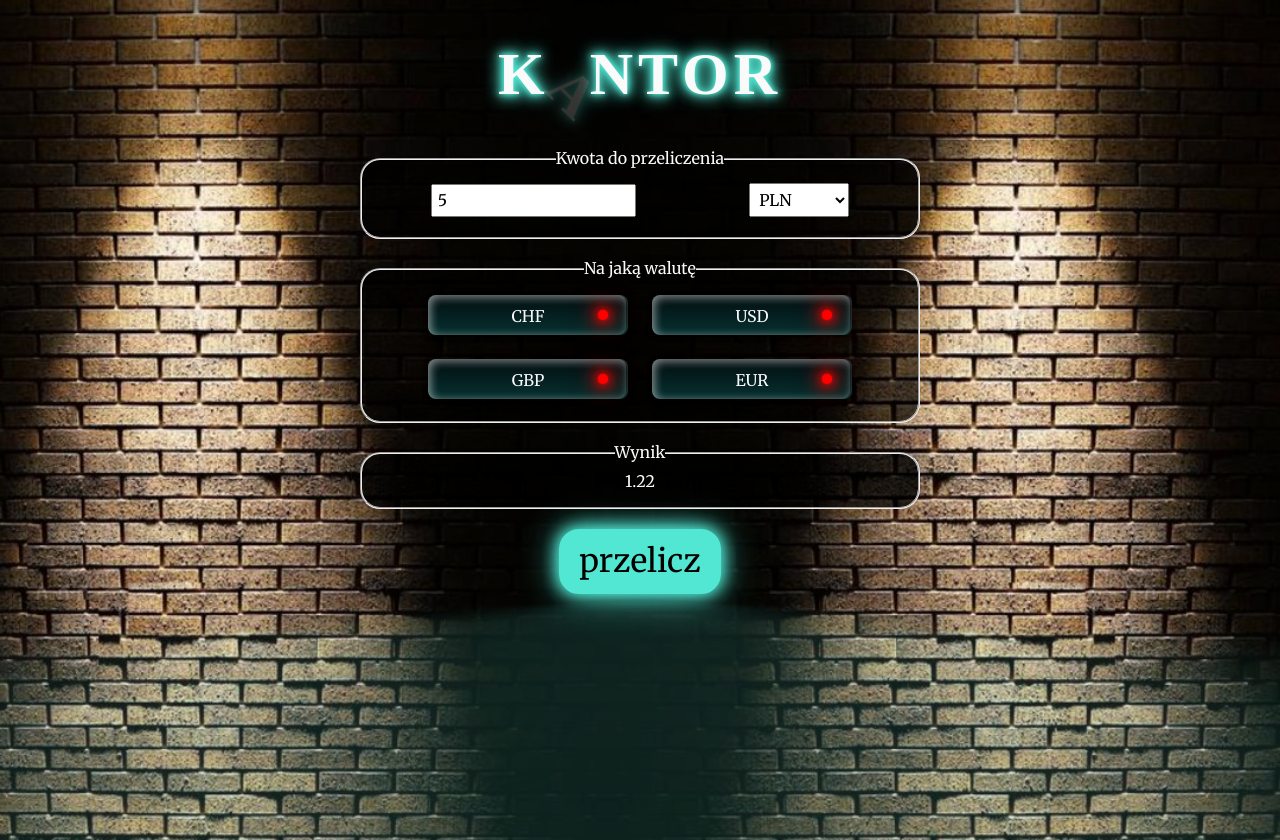
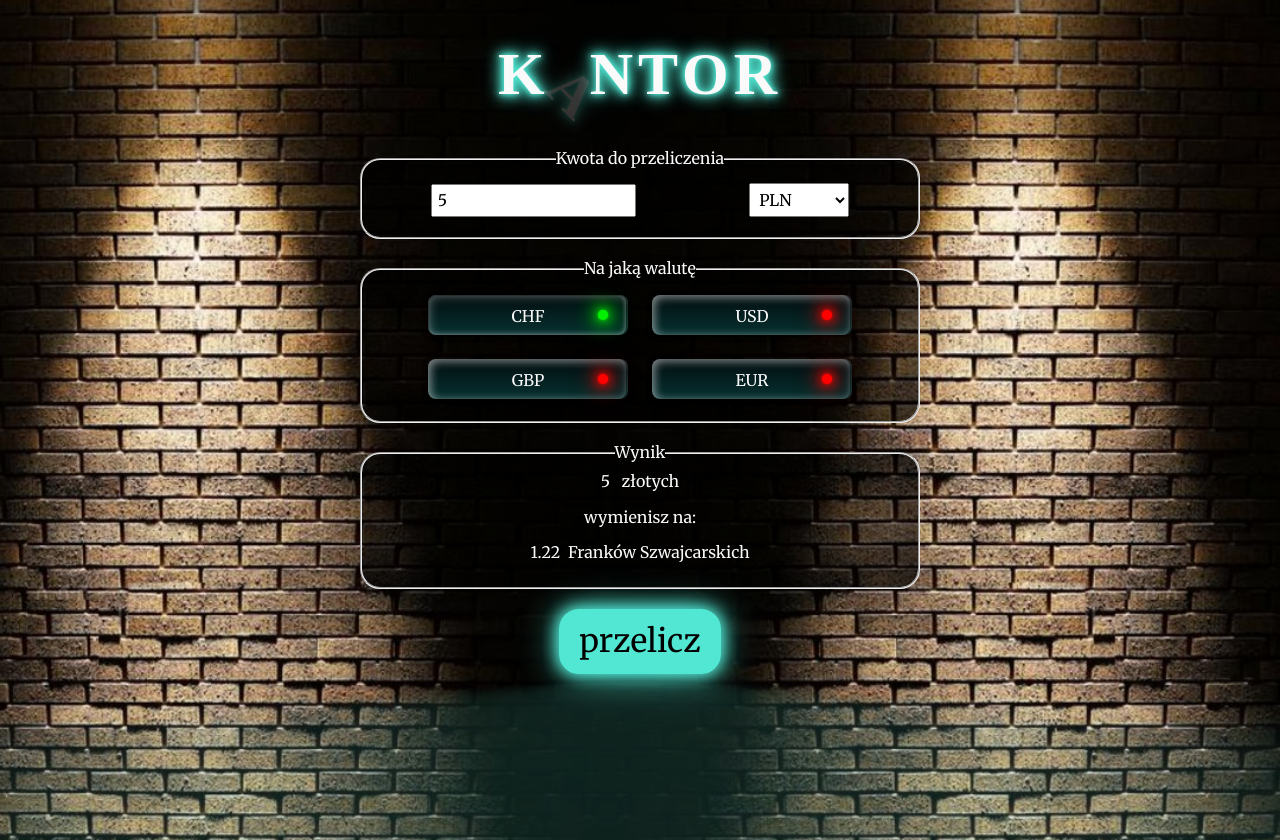
Before and after one commit to Krzysztof-Jaczewski/currency-converter-react, a React (Create React App) app: page / in a window 1280 px wide. Both pictures are taken after typing "5" into the empty fields and a click on the button "przelicz". Built offline with nearby package versions, Linux system fonts and the light colour scheme; a web font is replaced by a local one.

Commit message:
main calculations complited

```diff
--- a/src/App.js
+++ b/src/App.js
@@ -13,26 +13,31 @@ import { currencies } from "./currencies/currencies"
 
 
 function App() {
+
   const [result, setResult] = useState(0);
+  const [resultUpdate, setResultUpdate] = useState(0);
+
   const [amount, setAmont] = useState(0);
-  console.log(amount)
-  console.log(result);
-  const [selectedCurrency, setSelectedCurrency] = useState(currencies[0].id);
-  console.log(currencies[selectedCurrency].rate)
+  const [selectedCurrencyId, setSelectedCurrencyId] = useState(0);
+  const [targetCurrencyId, setTargetCurrencyId] = useState(1);
 
-  const [targetCurrency, setTargetCurrency] = useState(currencies[1].id);
-  console.log(currencies[targetCurrency].rate)
+  const calculateResult = (amount, selectedCurrencyId, targetCurrencyId) => {
+    amount = +amount;
+    let result = selectedCurrencyId * amount / targetCurrencyId;
+    result = result.toFixed(2);
+    setResult(result);
+  }
 
-
-  console.log(result);
   return (
     <Main>
       <Logo />
       <Form
         amount={amount}
-        selectedCurrency={selectedCurrency}
-        targetCurrency={targetCurrency}
-        setResult={setResult}
+        selectedCurrencyId={selectedCurrencyId}
+        targetCurrencyId={targetCurrencyId}
+        setResultUpdate={setResultUpdate}
+        calculateResult={calculateResult}
+        result={result}
       >
         <Fieldset
           title="Kwota do przeliczenia"
@@ -43,7 +48,7 @@ function App() {
           body={
             <Select
               currencies={currencies}
-              setSelectedCurrency={setSelectedCurrency}
+              setSelectedCurrencyId={setSelectedCurrencyId}
             />}
         />
         <Fieldset
@@ -51,17 +56,16 @@ function App() {
           body={
             <RadioCheck
               currencies={currencies}
-              setTargetCurrency={setTargetCurrency}
-              selectedCurrency={selectedCurrency}
+              setTargetCurrencyId={setTargetCurrencyId}
+              selectedCurrencyId={selectedCurrencyId}
+              targetCurrencyId={targetCurrencyId}
             />}
         />
         <Fieldset
           title="Wynik"
           extraContent={
             <Result
-              selectedCurrency={selectedCurrency}
-              targetCurrency={targetCurrency}
-              result={result}
+              resultUpdate={resultUpdate}
             />}
         />
         <Button
--- a/src/Component/Button/index.js
+++ b/src/Component/Button/index.js
@@ -1,4 +1,5 @@
 import "./style.css";
+
 export const Button = ({ title }) => (
     <button
         type="submit"
--- a/src/Component/Form/index.js
+++ b/src/Component/Form/index.js
@@ -1,17 +1,29 @@
+
+import { useEffect } from "react";
 import { currencies } from "../../currencies/currencies";
 
-export const Form = ({ children, amount, selectedCurrency, targetCurrency, setResult }) => {
+export const Form = ({ children, amount, selectedCurrencyId, targetCurrencyId, setResultUpdate, result, calculateResult }) => {
 
-    const calculateResult = (am, SC, TC) => {
-        am = +am;
-        let res = SC * amount / TC;
-        res = res.toFixed(2);
-        setResult(res);
-    }
-
+    useEffect(() => {
+        calculateResult(amount, currencies[selectedCurrencyId].rate, currencies[targetCurrencyId].rate);
+      },[amount,calculateResult,selectedCurrencyId, targetCurrencyId]);
     const onFormSubmit = (event) => {
         event.preventDefault();
-        calculateResult(amount, currencies[selectedCurrency].rate, currencies[targetCurrency].rate)
+        setResultUpdate(
+            <>
+                <p className = "result" >
+                    {amount} &nbsp;&nbsp;
+                    {currencies[selectedCurrencyId].fullName}
+                </p>
+                <p>
+                    wymienisz na:
+                </p>
+                <p>
+                    {result}&nbsp;&nbsp;
+                    {currencies[targetCurrencyId].fullName}
+                </p>
+            </>
+        )
     };
 
     return (
--- a/src/Component/ImputNumber/index.js
+++ b/src/Component/ImputNumber/index.js
@@ -1,6 +1,6 @@
 import "./style.css";
 
-export const ImputNumber = ({setAmont}) => (
+export const ImputNumber = ({ setAmont }) => (
     <input
         className="imputNumber"
         type="number"
@@ -8,6 +8,6 @@ export const ImputNumber = ({setAmont}) => (
         step="0.01"
         required
         placeholder="Wpisz Kwotę"
-        onChange = {({target})=>setAmont(target.value)}
+        onChange={({ target }) => setAmont(target.value)}
     />
 );
--- a/src/Component/RadioCheck/index.js
+++ b/src/Component/RadioCheck/index.js
@@ -1,15 +1,16 @@
 import "./style.css";
 
-export const RadioCheck = ({ currencies, setTargetCurrency, selectedCurrency }) => {
+export const RadioCheck = ({ currencies, setTargetCurrencyId, selectedCurrencyId, targetCurrencyId }) => {
+
     return (
-        currencies.map(currency => {
-            if (currency.id === +selectedCurrency) return null
-            return (
-                <label key={currency.name}
+        currencies.map((currency, index) => {
+            if (currency.id === +selectedCurrencyId) return null
+            return (<label key={currency.name}
                 className="form__label"
             >
                 <input
-                        onClick={({ target }) => setTargetCurrency(target.value)}
+                    defaultChecked={index === targetCurrencyId}
+                    onClick={({ target }) => setTargetCurrencyId(target.value)}
                     value={currency.id}
                     className="form__inputRadio "
                     type="radio"
@@ -17,7 +18,9 @@ export const RadioCheck = ({ currencies, setTargetCurrency, selectedCurrency })
                 />
                 <span
                     className="form__radioSpan"
-                    >{currency.name}</span>
+                >
+                    {currency.name}
+                </span>
             </label>
             )
         }));
--- a/src/Component/Result/index.js
+++ b/src/Component/Result/index.js
@@ -1,7 +1,9 @@
 import "./style.css";
 
-export const Result = ({ result }) => (
-    <label>
-        <p className="result" >{result}</p>
-    </label>
+export const Result = ({ resultUpdate }) => (
+    resultUpdate !== 0 && (
+        <label>
+            {resultUpdate}
+        </label>
+    )
 );
--- a/src/Component/Result/style.css
+++ b/src/Component/Result/style.css
@@ -1,5 +1,4 @@
 .result {
-    min-width: 400px;
     height: 20px;
     margin: 5px auto;
 }
--- a/src/Component/Select/index.js
+++ b/src/Component/Select/index.js
@@ -1,22 +1,19 @@
 
 import "./style.css";
 
-export const Select = ({ currencies, setSelectedCurrency }) => {
-
-
-  return (
+export const Select = ({ currencies, setSelectedCurrencyId }) => (
   <select
     className="select"
-    onChange={({ target }) => setSelectedCurrency(target.value)}
+    onChange={({ target }) => setSelectedCurrencyId(target.value)}
 
   >
     {currencies.map(currency => (
       <option
-      key={currency.id}
-      value ={currency.id}
+        key={currency.id}
+        value={currency.id}
       >
         {currency.name}
       </option>
     ))}
-  </select >)
-};
+  </select >
+);
```
Lines whose indentation alone changed are shown as unchanged.
